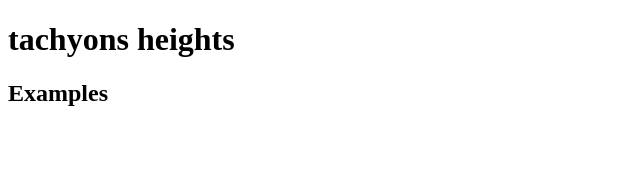
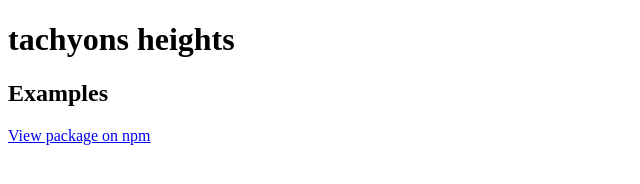
Before and after one commit to tachyons-css/tachyons-heights, a website: page index.html in a window 1280 px wide. Shown: the whole page, without its empty margins (0-640 px from the left). Drawn offline with Linux system fonts and the light colour scheme.

Commit message:
Adding link to npm module

```diff
--- a/index.html
+++ b/index.html
@@ -13,5 +13,6 @@
   <body>
     <h1>tachyons heights</h1>
     <h2>Examples</h2>
+    <a href="http://npmjs.org/package/tachyons-heights" title="tachyons-heights">View package on npm</a>
   </body>
 </html>
```
